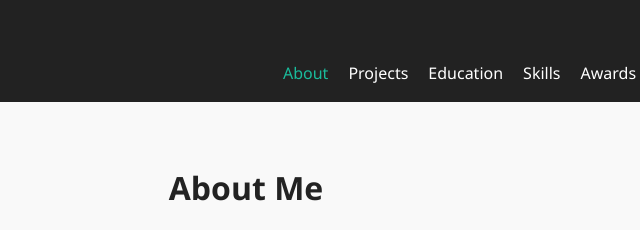
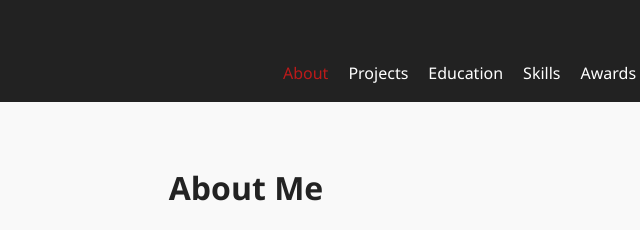
Before and after one commit to Debjitvk18/Portfolio_task_provis, a plain HTML site: page index.html in a window 1280 px wide. In both pictures the pointer is over the link "About". Shown: the top 230 px of the page, 394-1034 px from the left. Drawn offline with Linux system fonts and the light colour scheme.

Commit message:
css color has changed

```diff
--- a/styles.css
+++ b/styles.css
@@ -43,7 +43,7 @@ nav a {
 }
 
 nav a:hover {
-  color: #1abc9c;
+  color: #bc1a1a;
 }
 
 .section {
```
